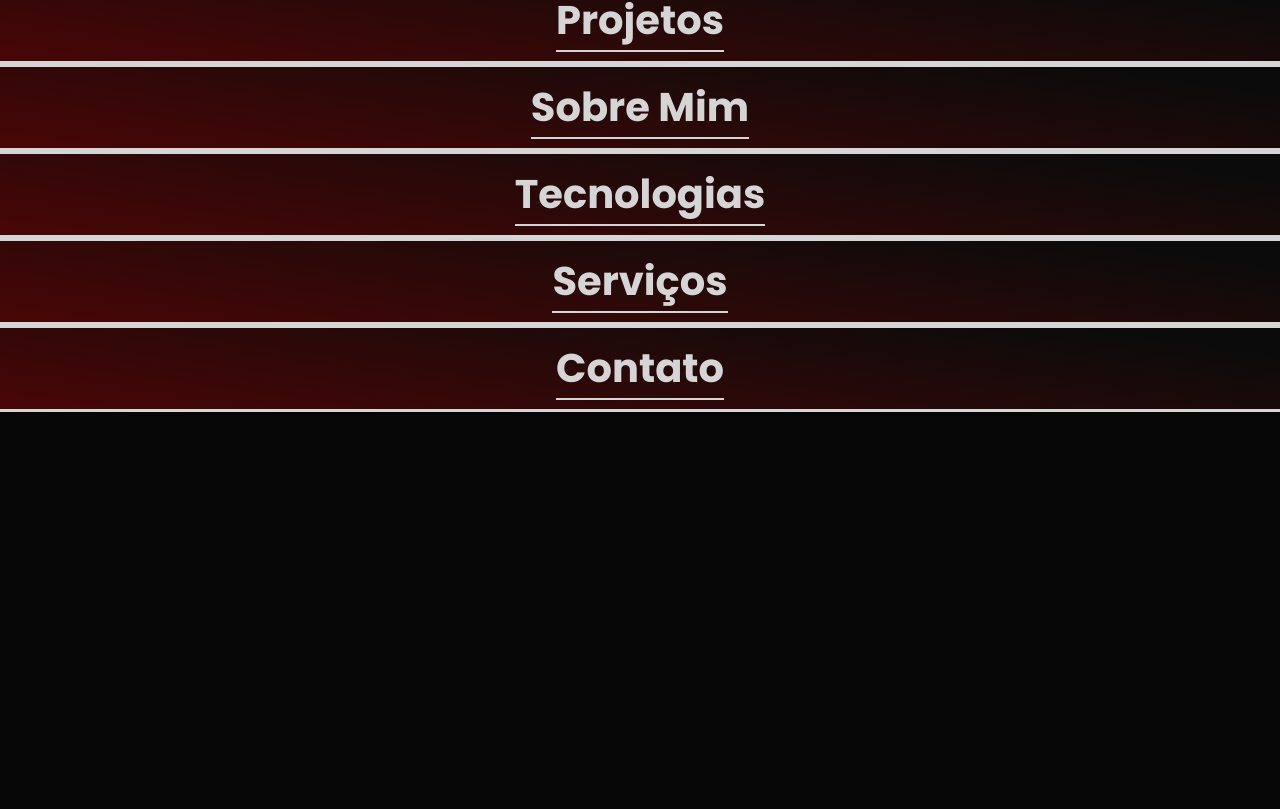
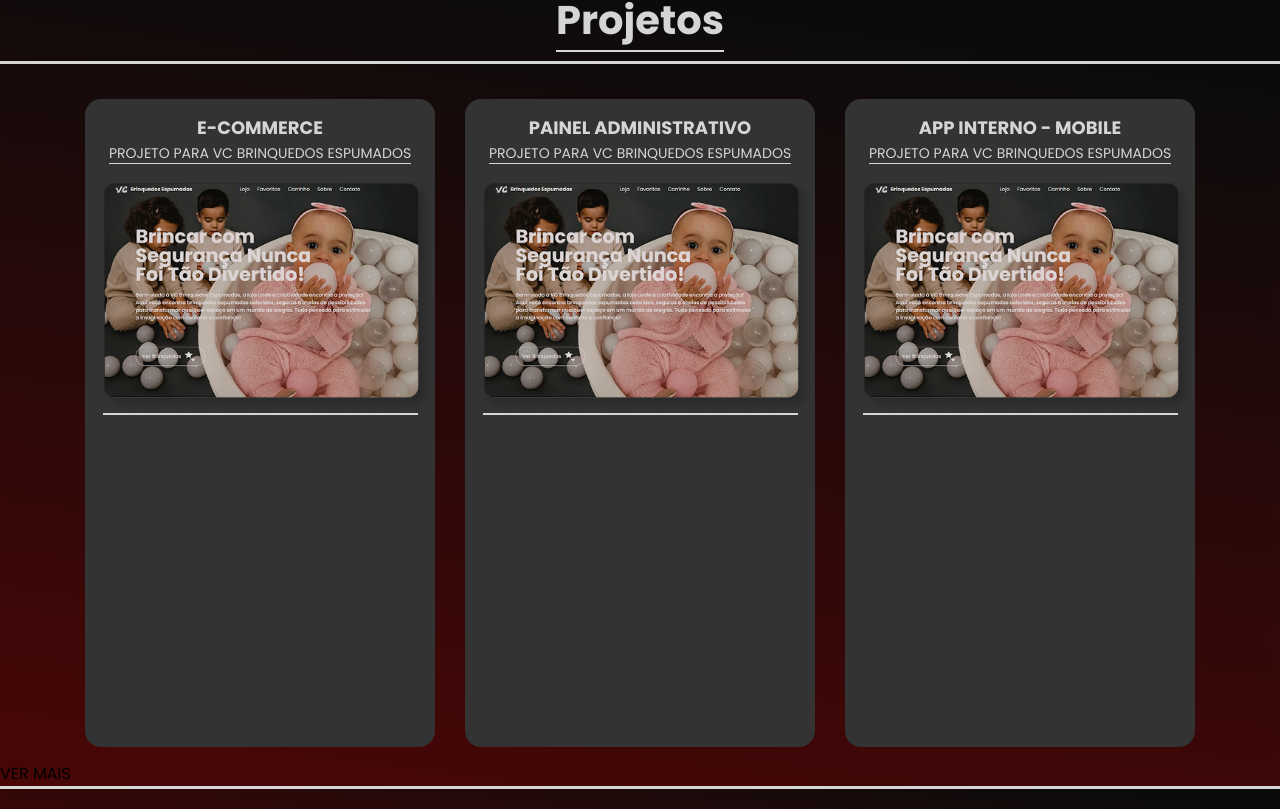
Before and after one commit to Igor-Victor21/Repositorio-NextJs-Igor-Victor, a Next.js app in the folder front-end-repositorio-igor/: page / in a window 1280 px wide. Shown: the part 899-1708 px from the top of the page. Before the commit the page ends 1311 px from the top, so only its background shows below. Built offline with nearby package versions, Linux system fonts and the light colour scheme.

Commit message:
Iniciando section projetos

```diff
--- a/front-end-repositorio-igor/app/page.tsx
+++ b/front-end-repositorio-igor/app/page.tsx
@@ -9,6 +9,8 @@ import IconGithub from "./assets/IconGithub.png"
 import IconWhatsApp from "./assets/IconWhatsapp.png"
 import IconCurriculo from "./assets/IconCurriculo.png"
 import IconDeveloper from "./assets/IconDeveloper.png"
+import EcommerceImage from "./assets/E-commerceProject.png"
+
 
 
 
@@ -26,6 +28,8 @@ export default function Home() {
   return (
     <>
       <Navbar />
+
+      {/* Container Text */}
       <section id="inicio" className="scroll-mt-[87px] flex w-full h-full min-h-screen bg-home-gradient">
         <div className="flex flex-col w-full h-auto px-4 my-[143px] bg-transparent md:max-w-[1123px] md:mx-[101px] md:my-[143px] md:px-0">
           <p className="text-[#F5F5F5] text-[20px]">
@@ -61,6 +65,8 @@ export default function Home() {
           </p>
           <br />
           <br />
+
+          {/* Container Buttons */}
           <div className="flex flex-col gap-[40px] md:flex-row">
             <div className="flex p-2 rounded-[50px] bg-[#F5F5F5] w-[252px] h-[56px] items-center justify-center">
               <button onClick={handleZap} className="flex gap-1 text-[#121212] font-medium cursor-pointer hover:tracking-wide duration-200">VAMOS CONVERSAR <Image src={IconWhatsApp} alt="IconWhatsApp" width={24} height={24} /></button>
@@ -68,6 +74,8 @@ export default function Home() {
             <div className="flex p-2 rounded-[50px] bg-[#F5F5F5] w-[231px] h-[56px] items-center justify-center ">
               <button onClick={() => window.open("/Curriculo-Igor-Victor.pdf", "_blank")} className="flex gap-1 text-[#121212] font-medium cursor-pointer hover:tracking-wide duration-200">VER CURRÍCULO <Image src={IconCurriculo} alt="IconWhatsApp" width={24} height={24} /></button>
             </div>
+
+            {/* Social media */}
             <div className="flex md:bottom-[15px] md:right-[20px] md:absolute">
               <Link href="https://www.linkedin.com/in/igor-victor21/" target="_blank" rel="noopener noreferrer" className="mr-[32px]">
                 <Image src={IconLinkedin} alt="linkedin" width={45} height={45} />
@@ -78,16 +86,60 @@ export default function Home() {
             </div>
           </div>
         </div>
+
+        {/* Icon dev */}
         <div className="md:float-left md:mr-57 md:w-[401.47px] md:h-[348.65px]">
           <Image src={IconDeveloper} alt="Developer" className="hidden md:block md:absolute md:top-[183px] object-contain" />
         </div>
       </section>
 
+      {/* Section Project */}
+      <section id="projetos" className=" scroll-mt-[87px] w-full h-full bg-pages-gradient">
 
-      <section id="projetos" className=" scroll-mt-[87px] w-full h-full bg-pages-gradient">
-        {/* Título página */}
+        {/* Title page */}
         <div className="flex items-center justify-center w-full h-[87px] border-b-3 border-[#F5F5F5] border-t-3 border-[#F5F5F5]">
           <h1 className="text-[#F5F5F5] text-center font-bold text-[40px] border-b-2 border-[#F5F5F5]">Projetos</h1>
+        </div>
+
+        {/* Container Project Cards  */}
+        <div className="flex flex-col items-center justify-center mt-[20px] md:flex-row">
+          {/* Cards 01 */}
+          <div className="flex flex-col items-center w-[350px] h-[648px] bg-[#3A3A3A] m-[15px] rounded-[16px] ">
+            <div className="m-[15px]">
+              <h2 className="text-center text-[#F5F5F5] font-bold text-[18px]">E-COMMERCE</h2>
+              <span className="text-[#F5F5F5] border-b-[1.2px] border-[#F5F5F5] text-[14px]">PROJETO PARA VC BRINQUEDOS ESPUMADOS</span>
+            </div>
+            {/* Image */}
+              <Image src={EcommerceImage} alt="ImageProject" className="w-[95%] ml-[15px]"/>
+            <hr className="border-[1.5px] border-[#F5F5F5] w-[90%]"/>
+          </div>
+
+          {/* Cards 02 */}
+          <div className="flex flex-col items-center w-[350px] h-[648px] bg-[#3A3A3A] m-[15px] rounded-[16px] ">
+            <div className="m-[15px]">
+              <h2 className="text-center text-[#F5F5F5] font-bold text-[18px]">PAINEL ADMINISTRATIVO</h2>
+              <span className="text-[#F5F5F5] border-b-[1.2px] border-[#F5F5F5] text-[14px]">PROJETO PARA VC BRINQUEDOS ESPUMADOS</span>
+            </div>
+            {/* Image */}
+              <Image src={EcommerceImage} alt="ImageProject" className="w-[95%] ml-[15px]"/>
+            <hr className="border-[1.5px] border-[#F5F5F5] w-[90%]"/>
+          </div>
+
+          {/* Cards 03 */}
+          <div className="flex flex-col items-center w-[350px] h-[648px] bg-[#3A3A3A] m-[15px] rounded-[16px] ">
+            <div className="m-[15px]">
+              <h2 className="text-center text-[#F5F5F5] font-bold text-[18px]">APP INTERNO - MOBILE</h2>
+              <span className="text-[#F5F5F5] border-b-[1.2px] border-[#F5F5F5] text-[14px]">PROJETO PARA VC BRINQUEDOS ESPUMADOS</span>
+            </div>
+            {/* Image */}
+              <Image src={EcommerceImage} alt="ImageProject" className="w-[95%] ml-[15px]"/>
+            <hr className="border-[1.5px] border-[#F5F5F5] w-[90%]"/>
+          </div>
+        </div>
+
+        {/* Container button see more */}
+        <div>
+          <button>VER MAIS</button>
         </div>
       </section>
 
```
Also changed, not shown: front-end-repositorio-igor/app/assets/E-commerceProject.png (added).
